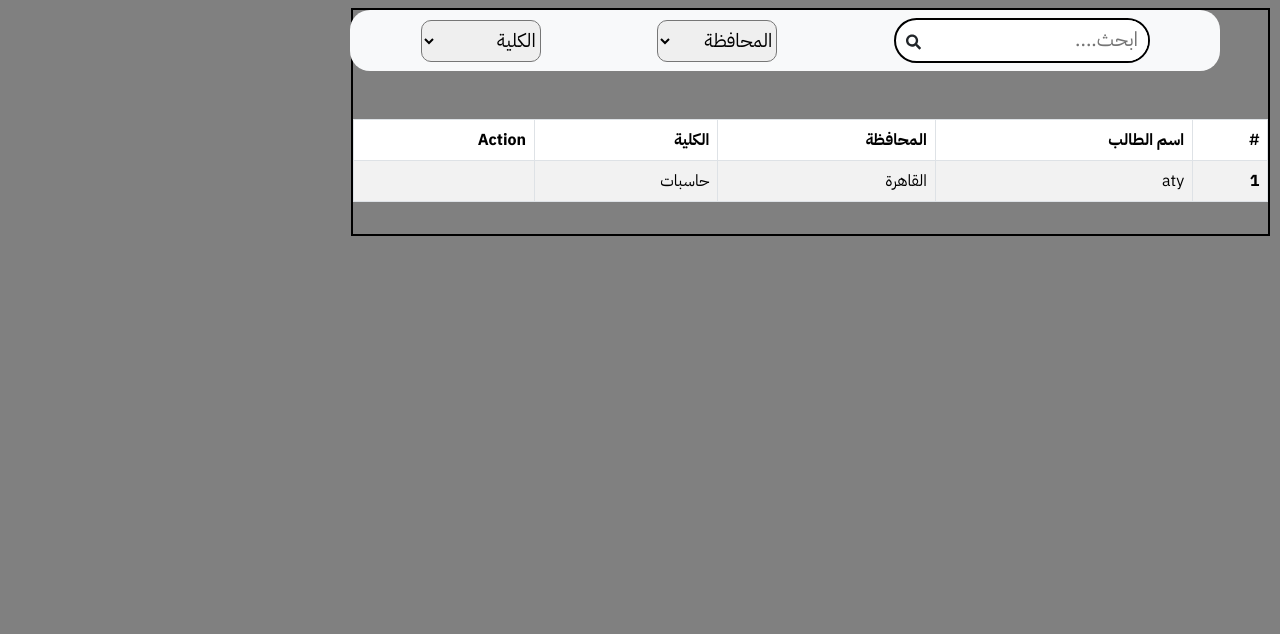
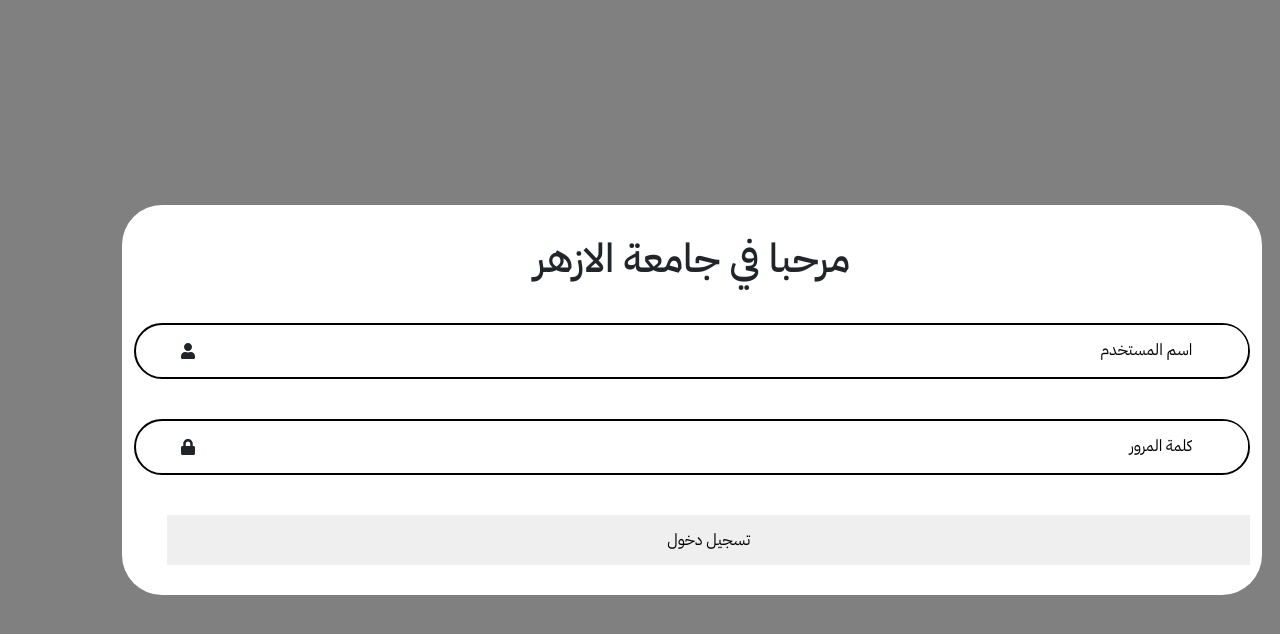
Before and after one commit to aty101/DashBoard, a React (Vite) app: page / in a window 1280 px wide. Shown: the top 634 px of the page. Built offline with nearby package versions, Linux system fonts and the light colour scheme.

Commit message:
logIn and student data

```diff
--- a/package.json
+++ b/package.json
@@ -13,7 +13,9 @@
     "bootstrap": "^5.3.3",
     "react": "^18.3.1",
     "react-dom": "^18.3.1",
-    "react-icons": "^5.2.1"
+    "react-icons": "^5.2.1",
+    "react-router-dom": "^6.24.1",
+    "react-select": "^5.8.0"
   },
   "devDependencies": {
     "@types/react": "^18.3.3",
--- a/src/App.css
+++ b/src/App.css
@@ -1,7 +1,4 @@
-html {
-  width: 98vw;
-  height: 98vh;
-}
+
 body {
   margin: 0;
   background-color: gray;
--- a/src/App.jsx
+++ b/src/App.jsx
@@ -1,11 +1,13 @@
+import { Route, Routes } from "react-router-dom";
 import "./App.css";
-import DashBoard from "./dashBoard/DashBoard";
+
 import LogInPage from "./log-in-page/LogInPage";
+import SideBar from "./dashBoard/SideBar";
 function App() {
   return (
     <>
-      <DashBoard>
-    </DashBoard>
+      <LogInPage></LogInPage>
+
     </>
   );
 }
--- a/src/dashBoard/DashBoard.css
+++ /dev/null
@@ -1,49 +0,0 @@
-.filters {
-  top: 1%;
-  width: 95%;
-
-  border-radius: 20px;
-}
-.body {
-  width: 74%;
-  height: 100%;
-  border: 2px solid black;
-  padding: 0;
-}
-
-
-.collage,
-.city {
-  display: inline-block;
-  width: 15vh;
-  height: 42px;
-  font-size: 19px;
-  border-radius: 10px;
-}
-
-.searchBox {
-  height: 45px;
-  width: 20vw;
-  border-radius: 30px;
-  border: 2px solid black;
-  background-color: white;
-  display: flex;
-}
-.search {
-  position: relative;
-  padding: 0 10px;
-  height: 41px;
-  width: 100%;
-  border-radius: 30px;
-  outline: none;
-  border: none;
-}
-.search::placeholder {
-  font-size: 20px;
-}
-.searchBox .icon {
-  position: relative;
-}
-.table {
-    width: 75%;
-}
--- a/src/dashBoard/DashBoard.jsx
+++ /dev/null
@@ -1,75 +0,0 @@
-import SideBar from "./SideBar";
-import { FaSearch } from "react-icons/fa";
-import "./DashBoard.css";
-import "bootstrap/dist/css/bootstrap.css";
-var requests = [
-  {
-    name: "aty",
-    city: "القاهرة",
-    collage: "حاسبات",
-  },
-];
-
-function DashBoard() {
-  return (
-    <div className="requestPage d-flex flex-row">
-      <SideBar></SideBar>
-
-      <div className="d-flex flex-column justify-content-center mb-2 mt-2 body me-4">
-        <div className="navbar navbar-expand-lg bg-body-tertiary filters me-5">
-          <div className="container-fluid d-flex justify-content-around">
-            <div className="searchBox">
-              <input
-                type="text"
-                className="search"
-                placeholder="ابحث...."
-              ></input>
-              <FaSearch className="icon"></FaSearch>
-            </div>
-            <select className="city">
-              <option value={""} selected disabled hidden>
-                المحافظة
-              </option>
-            </select>
-            <select className="collage">
-              <option value={""} selected disabled hidden>
-                الكلية
-              </option>
-            </select>
-          </div>
-        </div>
-        <div className="table ">
-          <table className="table table-striped  mt-5 table-bordered">
-            <thead>
-              <tr>
-                <th scope="col">#</th>
-                <th scope="col">اسم الطالب</th>
-                <th scope="col">المحافظة</th>
-                <th scope="col">الكلية</th>
-
-                <th scope="col">Action</th>
-              </tr>
-            </thead>
-            <tbody>
-              {requests.map((item, key) => {
-                return (
-                  <tr>
-                    <th scope="row">1</th>
-                    <td>{item.name}</td>
-                    <td>{item.city}</td>
-                    <td>{item.collage}</td>
-                    <td className="text-center">
-                      {" "}
-                      <div></div>
-                    </td>
-                  </tr>
-                );
-              })}
-            </tbody>
-          </table>
-        </div>
-      </div>
-    </div>
-  );
-}
-export default DashBoard;
--- a/src/dashBoard/SideBar.jsx
+++ b/src/dashBoard/SideBar.jsx
@@ -1,9 +1,17 @@
 import "./SideBar.css";
+import 'bootstrap/dist/css/bootstrap.css'
 const listItems = ["اضافة كتاب", "مراجعة طلب التحاق", "طلبات تم مراجعتها"];
 function SideBar() {
   return (
-    <div className="sideBar " >
-        <p>Lorem ipsum dolor sit amet consectetur adipisicing elit. Facilis vitae voluptates voluptatibus eum harum tempore modi iusto laboriosam consectetur corrupti, necessitatibus beatae debitis nihil. Fugit minus similique at numquam corporis!</p>
+    <div className="requestPage d-flex flex-column">
+      <div className="navbar navbar-expand-lg bg-body-tertiary">
+        <div className="container-fluid d-flex justify-content-around">
+          <div className="navButtons">مراجعة طلبات الالتحاق</div>
+          <div className="navButtons">طلبات تم مراجعتها</div>
+          <div className="navButtons">اضافة كتاب</div>
+          <div className="navButtons">المدارس المشاركة</div>
+        </div>
+      </div>
     </div>
   );
 }
--- a/src/log-in-page/LogInPage.css
+++ b/src/log-in-page/LogInPage.css
@@ -3,8 +3,14 @@
   font-family: "IBM Plex Sans Arabic", sans-serif;
   z-index: 0;
 }
-
 .wrapper {
+  width: 100vw;
+  height: 100vh;
+  display: flex;
+  align-items: center;
+  justify-content: center;
+}
+.container {
   width: 55vh;
   background-color: white;
   border-radius: 40px;
@@ -17,7 +23,7 @@
 .wrapper .input-box {
   position: relative;
   width: 100%;
-  height: 50px;
+  height: 7vh;
 
   margin: 40px auto;
   background: transparent;
@@ -25,8 +31,9 @@
   border-radius: 40px;
 }
 .input-box input {
-  width: 90%;
-  height: 100%;
+  position: relative;
+  width: 85%;
+  height: 95%;
   border-radius: 40px;
   border: none;
   outline: none;
--- a/src/log-in-page/LogInPage.jsx
+++ b/src/log-in-page/LogInPage.jsx
@@ -1,28 +1,32 @@
 import { useState } from "react";
 import "./LogInPage.css";
 import { FaUser, FaLock } from "react-icons/fa";
+import { useNavigate } from "react-router-dom";
 
 function LogInPage() {
   const [userName, setUserName] = useState("");
   const [userPassword, setPassword] = useState("");
   const [errorMessage1, setErrorMessage1] = useState();
   const [errorMessage2, setErrorMessage2] = useState();
+  const navigate = useNavigate();
 
   function check() {
-    if (userName == "") {
-      setErrorMessage1("هذا الحقل مطلوب");
-    } else {
-      setErrorMessage1("");
-    }
-    if (userPassword == "") {
-      setErrorMessage2("هذا الحقل مطلوب");
-    } else {
-      setErrorMessage2("");
-    }
+    // if (userName == "") {
+    //   setErrorMessage1("هذا الحقل مطلوب");
+    // } else {
+    //   setErrorMessage1("");
+    // }
+    // if (userPassword == "") {
+    //   setErrorMessage2("هذا الحقل مطلوب");
+    // } else {
+    //   setErrorMessage2("");
+    // }
+    navigate("home");
   }
 
   return (
     <div className="wrapper">
+      <div className="container">
         <form action="">
           <h1>مرحبا في جامعة الازهر</h1>
           <div className="input-box">
@@ -35,7 +39,6 @@
             <FaUser className="icon"></FaUser>
             <p className="errorBox">{errorMessage1}</p>
           </div>
-
           <div className="input-box">
             <input
               value={userPassword}
@@ -53,6 +56,7 @@
           </div>
         </form>
       </div>
+    </div>
   );
 }
 export default LogInPage;
--- a/src/main.jsx
+++ b/src/main.jsx
@@ -1,10 +1,23 @@
 import React from "react";
 import ReactDOM from "react-dom/client";
 import App from "./App.jsx";
+import { createBrowserRouter, RouterProvider } from "react-router-dom";
+import LogInPage from "./log-in-page/LogInPage.jsx";
+import SideBar from "./dashBoard/SideBar.jsx";
 
+const router = createBrowserRouter([
+  {
+    path: "/",
+    element: <LogInPage></LogInPage>,
+  },
+  {
+    path: "home",
+    element: <SideBar></SideBar>,
+  },
+]);
 
 ReactDOM.createRoot(document.getElementById("root")).render(
   <React.StrictMode>
-    <App />
+    <RouterProvider router={router} />
   </React.StrictMode>
 );
```
Also changed, not shown: src/dashBoard/StudentsData.css (added, +78 -0 lines), src/dashBoard/StudentsData.jsx (added, +114 -0 lines), 1 other file (tests, documents, lock files or other folders). Lines whose indentation alone changed are shown as unchanged.
